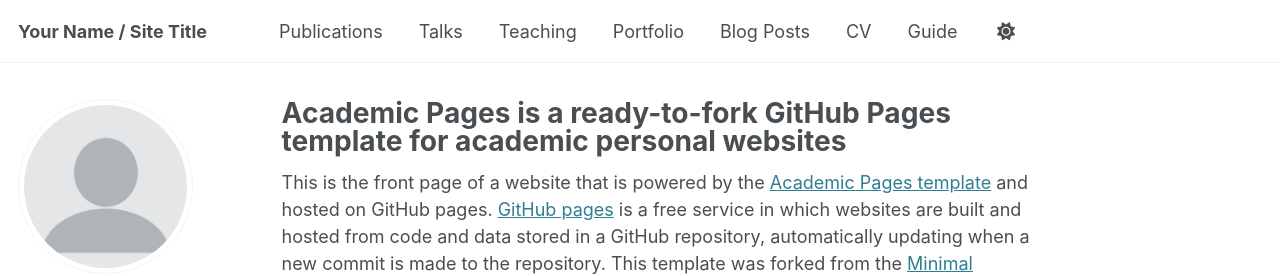
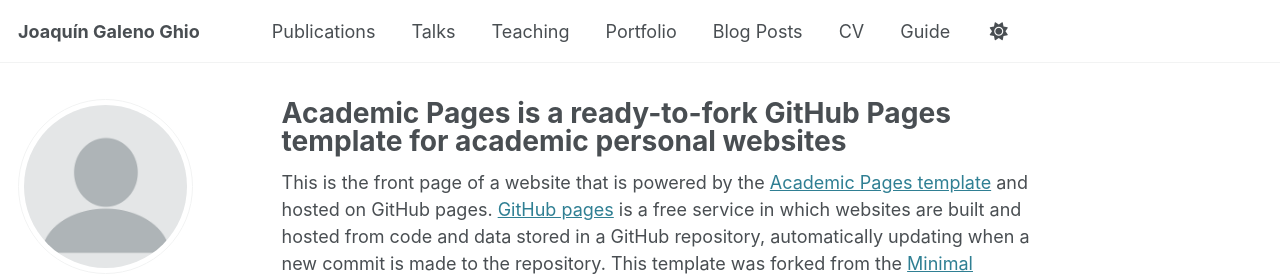
Before and after one commit to galen015/galen015.github.io, a Jekyll site: the page built from _pages/about.md, in a window 1280 px wide. Shown: the top 276 px of the page. Built offline with Jekyll 4.4.1, drawn with Linux system fonts in a browser that asks for light colours; some web fonts are replaced.

Commit message:
Update _config.yml
update name

```diff
--- a/_config.yml
+++ b/_config.yml
@@ -9,7 +9,7 @@
 # Basic Site Settings
 locale                   : "en-US"
 site_theme               : "default"
-title                    : "Your Name / Site Title"
+title                    : "Joaquín Galeno Ghio"
 title_separator          : "-"
 name                     : &name "Your Name"
 description              : &description "personal description"
```
